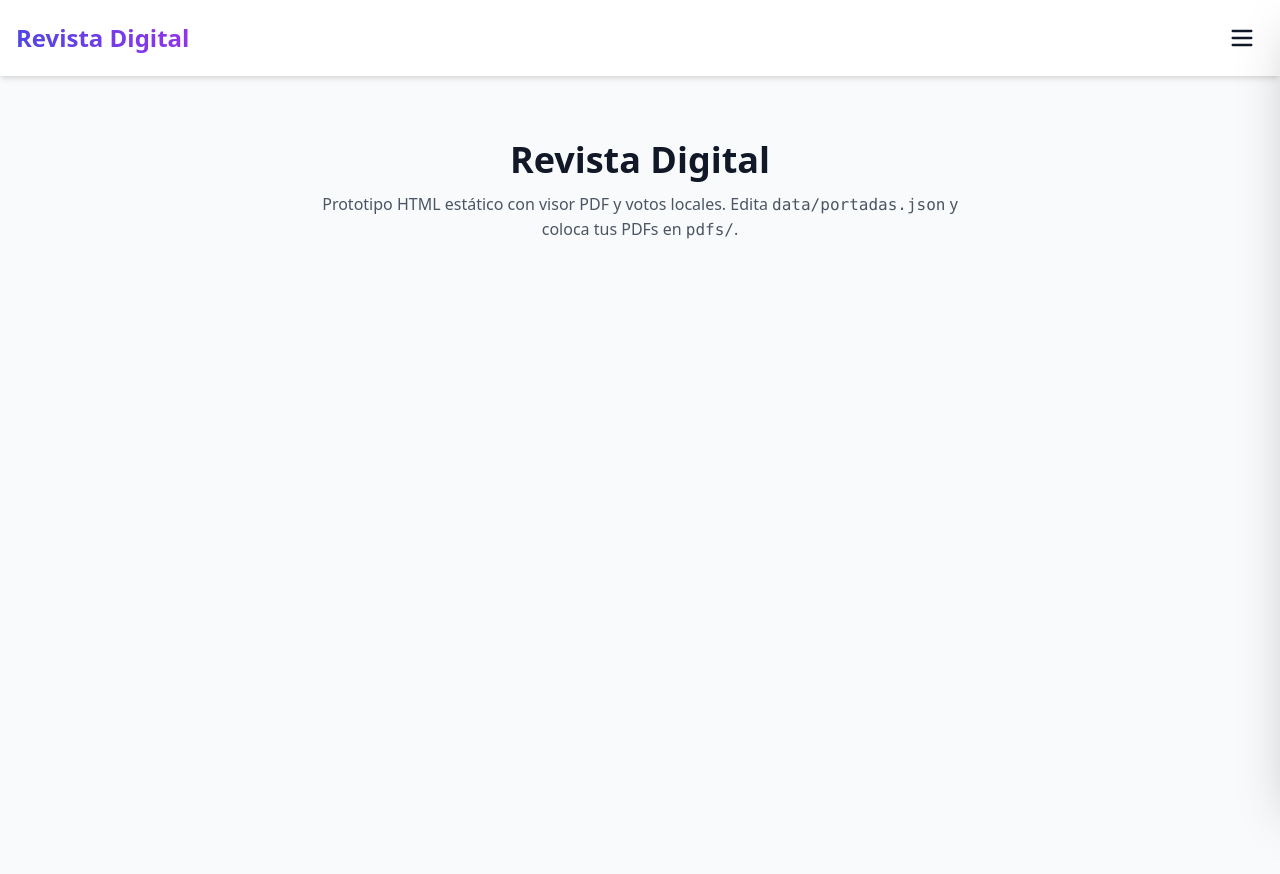
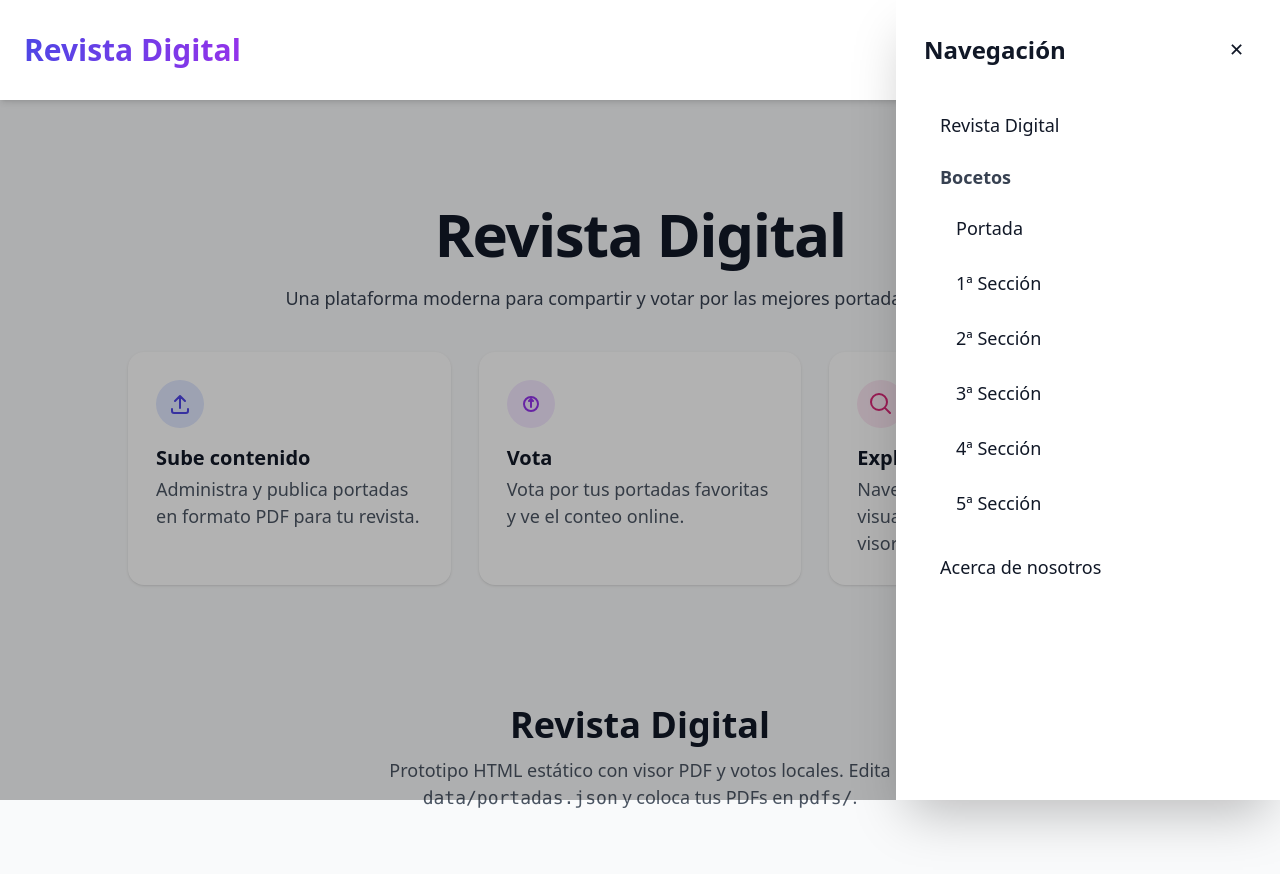
Before and after one commit to Ferreira-Mario/RevistaDIgital, a plain HTML site: page index.html in a window 1280 px wide. Both pictures are taken after a click on the button "Menú". Before the commit the page ends 800 px from the top, so only its background shows below. Drawn offline with nearby package versions, Linux system fonts and the light colour scheme; no server answers; a script that the page names is missing.

Commit message:
Add files via upload

```diff
--- a/index.html
+++ b/index.html
@@ -19,16 +19,15 @@
       ::-webkit-scrollbar-thumb:hover { background:#555; }
     </style>
   </head>
-  <body class="bg-gray-50 text-gray-900">
+  <body class="bg-gray-50 text-gray-900 text-[18px]">
     <!-- Header -->
     <header class="bg-white shadow-md sticky top-0 z-50">
-      <div class="max-w-7xl mx-auto px-4 py-4 flex items-center justify-between">
-        <h1 class="text-2xl font-bold bg-gradient-to-r from-indigo-600 to-purple-600 bg-clip-text text-transparent">
+      <div class="max-w-7xl mx-auto px-6 py-5 flex items-center justify-between">
+        <h1 class="text-3xl font-bold bg-gradient-to-r from-indigo-600 to-purple-600 bg-clip-text text-transparent">
           Revista Digital
         </h1>
-        <button id="menuBtn" class="p-2 hover:bg-gray-100 rounded-lg transition-colors" aria-label="Menú">
-          <!-- ícono hamburguesa -->
-          <svg xmlns="http://www.w3.org/2000/svg" class="w-7 h-7" fill="none" viewBox="0 0 24 24" stroke="currentColor">
+        <button id="menuBtn" class="p-3 hover:bg-gray-100 rounded-lg transition-colors" aria-label="Menú">
+          <svg xmlns="http://www.w3.org/2000/svg" class="w-9 h-9" fill="none" viewBox="0 0 24 24" stroke="currentColor">
             <path stroke-linecap="round" stroke-linejoin="round" stroke-width="2" d="M4 6h16M4 12h16M4 18h16"/>
           </svg>
         </button>
@@ -36,37 +35,77 @@
     </header>
 
     <!-- Menú lateral -->
-    <aside id="sideMenu" class="fixed top-0 right-0 h-full w-80 bg-white shadow-2xl transform transition-transform duration-300 z-50 translate-x-full">
-      <div class="p-6 space-y-2 overflow-y-auto h-full">
+    <aside id="sideMenu" class="fixed top-0 right-0 h-full w-96 bg-white shadow-2xl transform transition-transform duration-300 z-50 translate-x-full">
+      <div class="p-7 space-y-3 overflow-y-auto h-full">
         <div class="flex justify-between items-center mb-4">
-          <h2 class="text-xl font-bold">Navegación</h2>
+          <h2 class="text-2xl font-bold">Navegación</h2>
           <button id="closeMenuBtn" class="p-2 hover:bg-gray-100 rounded-lg" aria-label="Cerrar">✕</button>
         </div>
-        <button data-route="#/" class="w-full text-left px-4 py-3 hover:bg-indigo-50 rounded-lg font-medium">Revista Digital</button>
-        <h3 class="font-semibold text-gray-700 px-4 mt-4">Bocetos</h3>
-        <div class="ml-2">
-          <button data-route="#/bocetos/portada" class="w-full text-left px-6 py-2 hover:bg-gray-100 rounded-lg text-sm">Portada</button>
-          <button data-route="#/bocetos/seccion1" class="w-full text-left px-6 py-2 hover:bg-gray-100 rounded-lg text-sm">1ª Sección</button>
-          <button data-route="#/bocetos/seccion2" class="w-full text-left px-6 py-2 hover:bg-gray-100 rounded-lg text-sm">2ª Sección</button>
-          <button data-route="#/bocetos/seccion3" class="w-full text-left px-6 py-2 hover:bg-gray-100 rounded-lg text-sm">3ª Sección</button>
-          <button data-route="#/bocetos/seccion4" class="w-full text-left px-6 py-2 hover:bg-gray-100 rounded-lg text-sm">4ª Sección</button>
-          <button data-route="#/bocetos/seccion5" class="w-full text-left px-6 py-2 hover:bg-gray-100 rounded-lg text-sm">5ª Sección</button>
+        <button data-route="#/" class="w-full text-left px-4 py-3 hover:bg-indigo-50 rounded-lg font-medium text-lg">Revista Digital</button>
+        <h3 class="font-semibold text-gray-700 px-4 mt-4 text-lg">Bocetos</h3>
+        <div class="ml-2 space-y-1">
+          <button data-route="#/bocetos/portada" class="w-full text-left px-6 py-3 hover:bg-gray-100 rounded-lg">Portada</button>
+          <button data-route="#/bocetos/seccion1" class="w-full text-left px-6 py-3 hover:bg-gray-100 rounded-lg">1ª Sección</button>
+          <button data-route="#/bocetos/seccion2" class="w-full text-left px-6 py-3 hover:bg-gray-100 rounded-lg">2ª Sección</button>
+          <button data-route="#/bocetos/seccion3" class="w-full text-left px-6 py-3 hover:bg-gray-100 rounded-lg">3ª Sección</button>
+          <button data-route="#/bocetos/seccion4" class="w-full text-left px-6 py-3 hover:bg-gray-100 rounded-lg">4ª Sección</button>
+          <button data-route="#/bocetos/seccion5" class="w-full text-left px-6 py-3 hover:bg-gray-100 rounded-lg">5ª Sección</button>
         </div>
-        <button data-route="#/about" class="w-full text-left px-4 py-3 hover:bg-indigo-50 rounded-lg font-medium">Acerca de nosotros</button>
+        <button data-route="#/about" class="w-full text-left px-4 py-3 hover:bg-indigo-50 rounded-lg font-medium text-lg">Acerca de nosotros</button>
       </div>
     </aside>
+
+    <!-- Fondo para cerrar el menú al hacer clic fuera -->
+    <div id="menuBackdrop" class="hidden fixed inset-0 bg-black/30 z-40"></div>
 
     <!-- Contenido -->
     <main class="max-w-6xl mx-auto px-4 py-6">
       <!-- Home -->
       <section id="view-home" class="min-h-[60vh]">
-        <div class="text-center py-10">
-          <h2 class="text-4xl font-bold mb-3">Revista Digital</h2>
-          <p class="text-gray-600 max-w-2xl mx-auto">
-            Prototipo HTML estático con visor PDF y votos locales. Edita <code>data/portadas.json</code> y coloca tus PDFs en <code>pdfs/</code>.
+        <div class="max-w-5xl mx-auto text-center py-20">
+          <h2 class="text-6xl font-extrabold tracking-tight mb-5">Revista Digital</h2>
+          <p class="text-gray-700 mb-10 text-lg">
+            Una plataforma moderna para compartir y votar por las mejores portadas creativas.
           </p>
+          <div class="grid sm:grid-cols-2 lg:grid-cols-3 gap-7 text-left">
+            <div class="bg-white rounded-2xl shadow p-7">
+              <div class="w-12 h-12 rounded-full bg-indigo-100 flex items-center justify-center mb-4">
+                <svg xmlns="http://www.w3.org/2000/svg" class="w-6 h-6 text-indigo-600" viewBox="0 0 24 24" fill="none" stroke="currentColor">
+                  <path stroke-linecap="round" stroke-linejoin="round" stroke-width="2" d="M4 17v2a2 2 0 0 0 2 2h12a2 2 0 0 0 2-2v-2M7 9l5-5 5 5M12 4v12"/>
+                </svg>
+              </div>
+              <h3 class="text-xl font-semibold mb-1">Sube contenido</h3>
+              <p class="text-gray-600">Administra y publica portadas en formato PDF para tu revista.</p>
+            </div>
+            <div class="bg-white rounded-2xl shadow p-7">
+              <div class="w-12 h-12 rounded-full bg-purple-100 flex items-center justify-center mb-4">
+                <svg xmlns="http://www.w3.org/2000/svg" class="w-6 h-6 text-purple-600" viewBox="0 0 24 24" fill="none" stroke="currentColor">
+                  <path stroke-linecap="round" stroke-linejoin="round" stroke-width="2" d="M14 9l-2-2-2 2M12 7v8M5 12a7 7 0 1 0 14 0 7 7 0 0 0-14 0z"/>
+                </svg>
+              </div>
+              <h3 class="text-xl font-semibold mb-1">Vota</h3>
+              <p class="text-gray-600">Vota por tus portadas favoritas y ve el conteo online.</p>
+            </div>
+            <div class="bg-white rounded-2xl shadow p-7">
+              <div class="w-12 h-12 rounded-full bg-pink-100 flex items-center justify-center mb-4">
+                <svg xmlns="http://www.w3.org/2000/svg" class="w-6 h-6 text-pink-600" viewBox="0 0 24 24" fill="none" stroke="currentColor">
+                  <path stroke-linecap="round" stroke-linejoin="round" stroke-width="2" d="M21 21l-4.35-4.35M10 18a8 8 0 1 0 0-16 8 8 0 0 0 0 16z"/>
+                </svg>
+              </div>
+              <h3 class="text-xl font-semibold mb-1">Explora</h3>
+              <p class="text-gray-600">Navega por las secciones y visualiza las portadas en el visor PDF.</p>
+            </div>
+          </div>
         </div>
       </section>
+
+      <div class="text-center py-10">
+        <h2 class="text-4xl font-bold mb-3">Revista Digital</h2>
+        <p class="text-gray-600 max-w-2xl mx-auto">
+          Prototipo HTML estático con visor PDF y votos locales. Edita <code>data/portadas.json</code> y coloca tus PDFs en <code>pdfs/</code>.
+        </p>
+      </div>
+    </section>
 
       <!-- Bocetos: listado dinámico -->
       <section id="view-bocetos" class="hidden">
@@ -93,17 +132,17 @@
 
     <!-- Modal visor PDF -->
     <div id="viewerModal" class="fixed inset-0 bg-black/70 backdrop-blur-sm hidden z-[9999]">
-      <div class="absolute inset-0 flex items-center justify-center p-4">
-        <div class="bg-white w-full h-full max-w-5xl max-h-[90vh] rounded shadow flex flex-col">
-          <div class="flex items-center justify-between p-2 border-b">
-            <span class="font-medium">Visor de PDF</span>
+      <div class="absolute inset-0 flex items-center justify-center p-5">
+        <div class="bg-white w-full h-full max-w-6xl max-h-[92vh] rounded shadow flex flex-col">
+          <div class="flex items-center justify-between p-3 border-b">
+            <span class="font-medium text-lg">Visor de PDF</span>
             <div class="flex gap-2">
-              <button id="zoomInBtn" class="px-3 py-1 rounded hover:bg-gray-100">Zoom +</button>
-              <button id="zoomOutBtn" class="px-3 py-1 rounded hover:bg-gray-100">Zoom −</button>
-              <button id="closeViewerBtn" class="px-3 py-1 rounded hover:bg-gray-100">Cerrar</button>
+              <button id="zoomInBtn" class="px-4 py-2 rounded hover:bg-gray-100 text-base">Zoom +</button>
+              <button id="zoomOutBtn" class="px-4 py-2 rounded hover:bg-gray-100 text-base">Zoom −</button>
+              <button id="closeViewerBtn" class="px-4 py-2 rounded hover:bg-gray-100 text-base">Cerrar</button>
             </div>
           </div>
-          <div class="flex-1 overflow-auto p-2">
+          <div class="flex-1 overflow-auto p-3">
             <canvas id="pdfCanvas" class="mx-auto bg-white"></canvas>
           </div>
         </div>
--- a/static_app.js
+++ b/static_app.js
@@ -2,12 +2,28 @@
 const menuBtn = document.getElementById('menuBtn');
 const closeMenuBtn = document.getElementById('closeMenuBtn');
 const sideMenu = document.getElementById('sideMenu');
-menuBtn.addEventListener('click', () => sideMenu.style.transform = 'translateX(0)');
-closeMenuBtn.addEventListener('click', () => sideMenu.style.transform = 'translateX(100%)');
+const menuBackdrop = document.getElementById('menuBackdrop');
+
+function openMenu() {
+  sideMenu.classList.remove('translate-x-full');
+  sideMenu.classList.add('translate-x-0');
+  menuBackdrop.classList.remove('hidden');
+}
+function closeMenu() {
+  sideMenu.classList.remove('translate-x-0');
+  sideMenu.classList.add('translate-x-full');
+  menuBackdrop.classList.add('hidden');
+}
+
+menuBtn.addEventListener('click', openMenu);
+closeMenuBtn.addEventListener('click', closeMenu);
+menuBackdrop.addEventListener('click', closeMenu);
+window.addEventListener('keydown', (e) => { if (e.key === 'Escape') closeMenu(); });
+
 sideMenu.querySelectorAll('[data-route]').forEach(btn => {
   btn.addEventListener('click', () => {
     window.location.hash = btn.dataset.route;
-    sideMenu.style.transform = 'translateX(100%)';
+    closeMenu();
   });
 });
 
@@ -224,15 +240,16 @@ const ctx = pdfCanvas.getContext('2d');
 let currentScale = 1; // factor relativo al ajuste a ancho
 let currentUrl = '';
 
+// Visor PDF — controles de zoom y cierre
 document.getElementById('zoomInBtn').addEventListener('click', () => {
   currentScale = Math.min(currentScale + 0.25, 3);
   if (currentUrl) renderFirstPage(currentUrl);
 });
-=document.getElementById('zoomOutBtn').addEventListener('click', () => {
+document.getElementById('zoomOutBtn').addEventListener('click', () => {
   currentScale = Math.max(currentScale - 0.25, 0.5);
   if (currentUrl) renderFirstPage(currentUrl);
 });
-=document.getElementById('closeViewerBtn').addEventListener('click', () => {
+document.getElementById('closeViewerBtn').addEventListener('click', () => {
   viewerModal.classList.add('hidden');
   currentUrl = '';
   try { ctx && ctx.clearRect(0, 0, pdfCanvas.width, pdfCanvas.height); } catch {}
```
